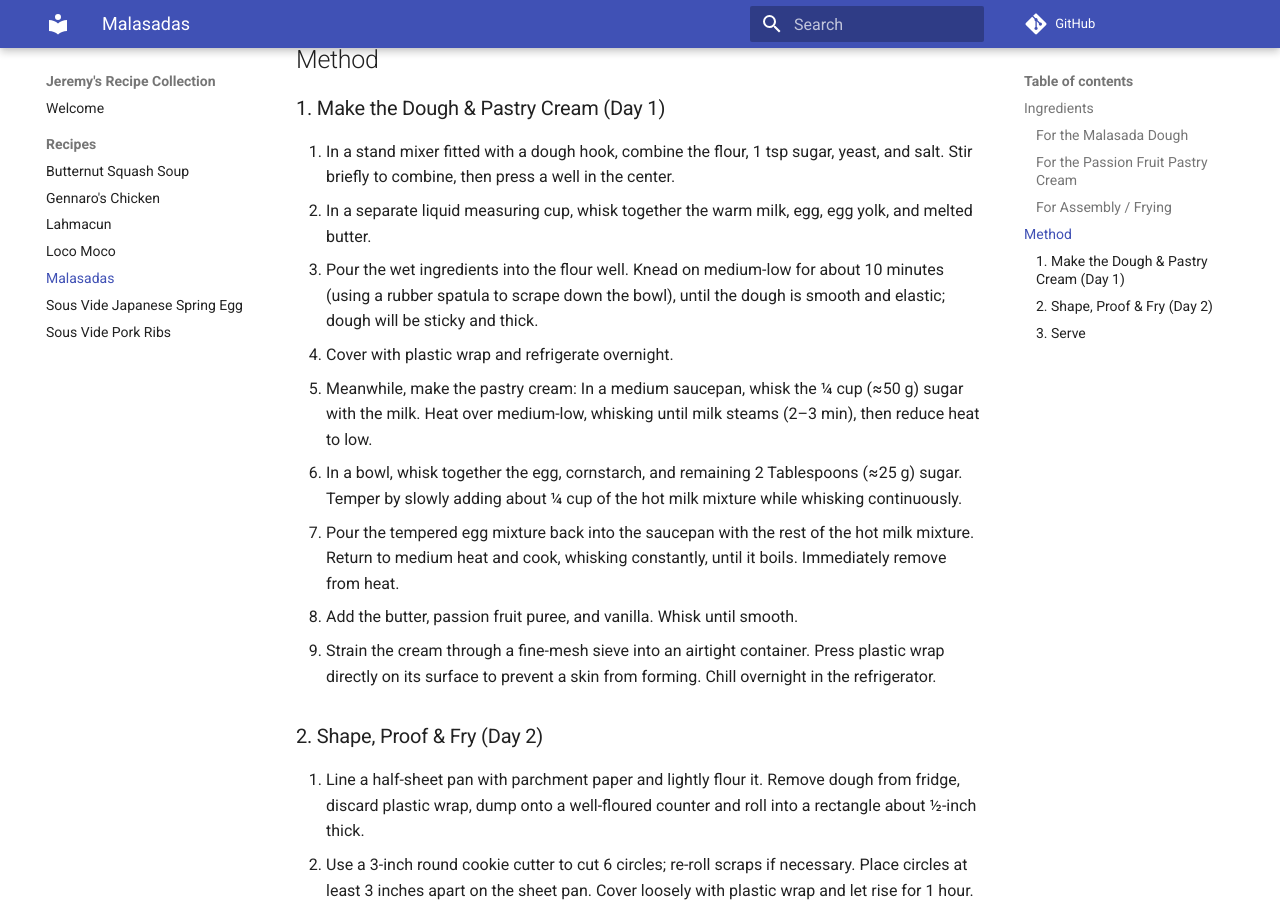
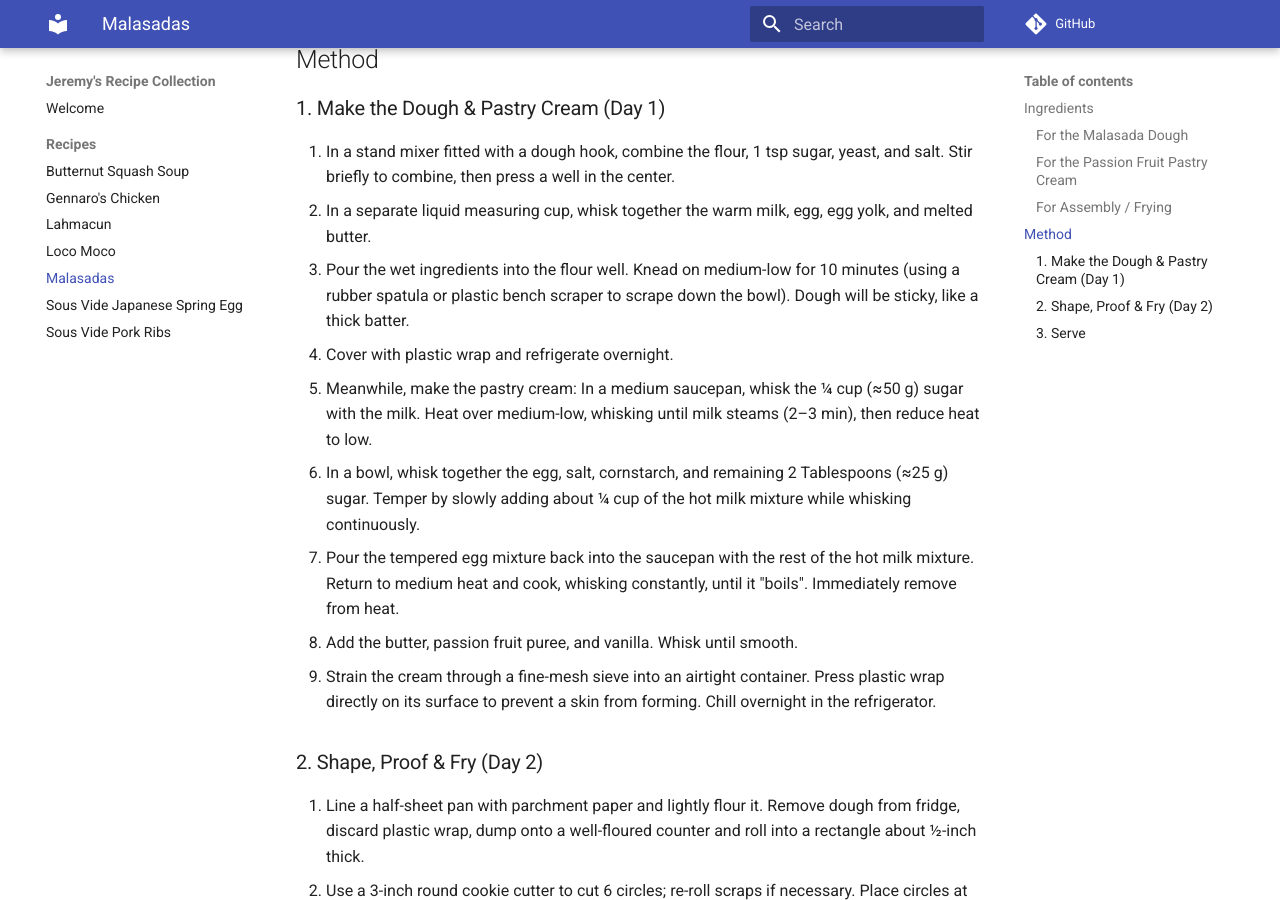
Before and after one commit to normanj9/recipes, an MkDocs documentation site: the page built from docs/recipes/malasadas.md, in a window 1280 px wide and 900 px high, scrolled down 1103 px. Built offline with MkDocs 1.6.1 and Material for MkDocs 9.7.7, drawn with Linux system fonts in a browser that asks for light colours; comment, search, counter and statistics services are not loaded; some of the changed text lies outside the part shown.

Commit message:
couple of notes for the malasadas

```diff
--- a/docs/recipes/malasadas.md
+++ b/docs/recipes/malasadas.md
@@ -35,12 +35,12 @@ _Adapted from the Malasadas recipe on Hummingbird High._
 ### 1. Make the Dough & Pastry Cream (Day 1)
 1. In a stand mixer fitted with a dough hook, combine the flour, 1 tsp sugar, yeast, and salt. Stir briefly to combine, then press a well in the center.
 2. In a separate liquid measuring cup, whisk together the warm milk, egg, egg yolk, and melted butter.
-3. Pour the wet ingredients into the flour well. Knead on medium-low for about 10 minutes (using a rubber spatula to scrape down the bowl), until the dough is smooth and elastic; dough will be sticky and thick.
+3. Pour the wet ingredients into the flour well. Knead on medium-low for 10 minutes (using a rubber spatula or plastic bench scraper to scrape down the bowl). Dough will be sticky, like a thick batter.
 4. Cover with plastic wrap and refrigerate overnight.
 
 5. Meanwhile, make the pastry cream: In a medium saucepan, whisk the ¼ cup (≈50 g) sugar with the milk. Heat over medium-low, whisking until milk steams (2–3 min), then reduce heat to low.
-6. In a bowl, whisk together the egg, cornstarch, and remaining 2 Tablespoons (≈25 g) sugar. Temper by slowly adding about ¼ cup of the hot milk mixture while whisking continuously.
-7. Pour the tempered egg mixture back into the saucepan with the rest of the hot milk mixture. Return to medium heat and cook, whisking constantly, until it boils. Immediately remove from heat.
+6. In a bowl, whisk together the egg, salt, cornstarch, and remaining 2 Tablespoons (≈25 g) sugar. Temper by slowly adding about ¼ cup of the hot milk mixture while whisking continuously.
+7. Pour the tempered egg mixture back into the saucepan with the rest of the hot milk mixture. Return to medium heat and cook, whisking constantly, until it "boils". Immediately remove from heat.
 8. Add the butter, passion fruit puree, and vanilla. Whisk until smooth.
 9. Strain the cream through a fine-mesh sieve into an airtight container. Press plastic wrap directly on its surface to prevent a skin from forming. Chill overnight in the refrigerator.
 
```
Also changed, not shown: other parts of docs/recipes/malasadas.md (+1 -1 lines).
